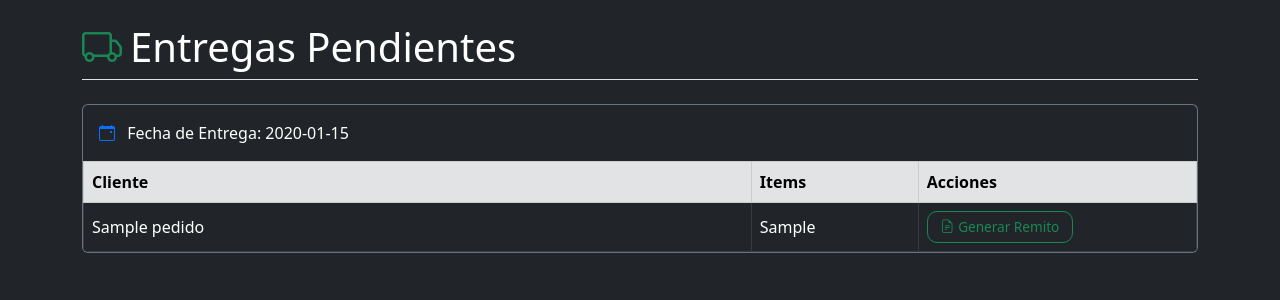
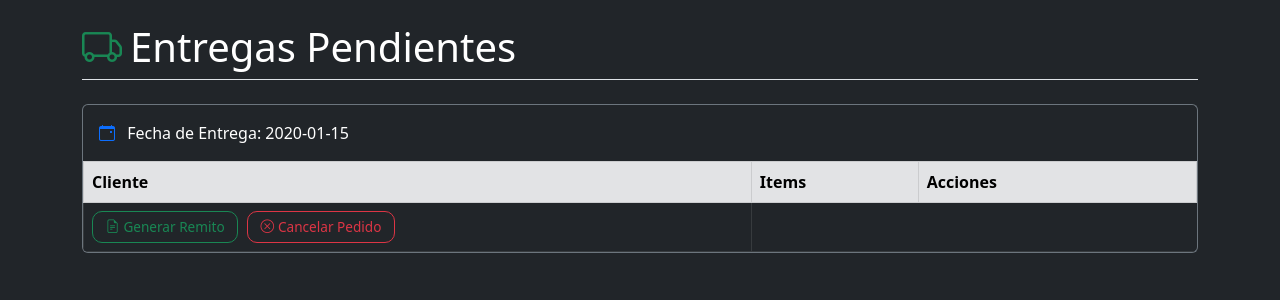
Before and after one commit to mgorno/GranjApp, a Flask app: page /entregas/ in a window 1280 px wide. Shown: the part 57-357 px from the top of the page. Run offline with Flask 3, Linux system fonts and the light colour scheme; a database or web service that is not in the repository returns one stand-in record (values such as "Sample title"); some libraries are stand-ins or nearby versions.

Commit message:
boton cancelar pedido

```diff
--- a/routes/entregas.py
+++ b/routes/entregas.py
@@ -244,3 +244,22 @@ def remito_pdf(id_remito):
 @bp_entregas.route("/remito/visor/<int:id_remito>")
 def visualizador_pdf_remito(id_remito):
     return render_template("visor_pdf_remito.html", id_remito=id_remito)
+
+
+@bp_entregas.route("/<id_pedido>/cancelar", methods=["POST"])
+def cancelar_pedido(id_pedido):
+    with get_conn() as conn, conn.cursor() as cur:
+        # Verificar si el pedido existe y no fue entregado aún
+        cur.execute("SELECT estado FROM pedidos WHERE id_pedido = %s", (id_pedido,))
+        pedido = cur.fetchone()
+        if not pedido:
+            abort(404, "Pedido no encontrado")
+
+        if pedido[0] == 'entregado':
+            flash("No se puede cancelar un pedido ya entregado.", "danger")
+        else:
+            cur.execute("UPDATE pedidos SET estado = 'cancelado' WHERE id_pedido = %s", (id_pedido,))
+            conn.commit()
+            flash("Pedido cancelado exitosamente.", "success")
+
+    return redirect(url_for("entregas.lista_entregas"))
--- a/templates/entregas_pendientes.html
+++ b/templates/entregas_pendientes.html
@@ -40,8 +40,6 @@
       <tbody>
         {% for pedido in pedidos %}
         <tr>
-          <td>{{ pedido.cliente }}</td>
-          <td>{{ pedido.cantidad_items }}</td>
           <td>
             <a href="{{ url_for('entregas.remito', id_pedido=pedido.id_pedido) }}"
               class="btn btn-sm btn-outline-success d-inline-flex align-items-center"
@@ -49,7 +47,13 @@
               <i class="bi bi-file-earmark-text me-1"></i> Generar Remito
             </a>
 
-
+            <form action="{{ url_for('entregas.cancelar_pedido', id_pedido=pedido.id_pedido) }}" method="POST"
+              style="display:inline;" onsubmit="return confirm('¿Estás seguro de cancelar este pedido?')">
+              <button type="submit" class="btn btn-sm btn-outline-danger d-inline-flex align-items-center ms-1"
+                style="font-size: 0.85rem; padding: 0.3rem 0.8rem;">
+                <i class="bi bi-x-circle me-1"></i> Cancelar Pedido
+              </button>
+            </form>
           </td>
         </tr>
         {% endfor %}
```
